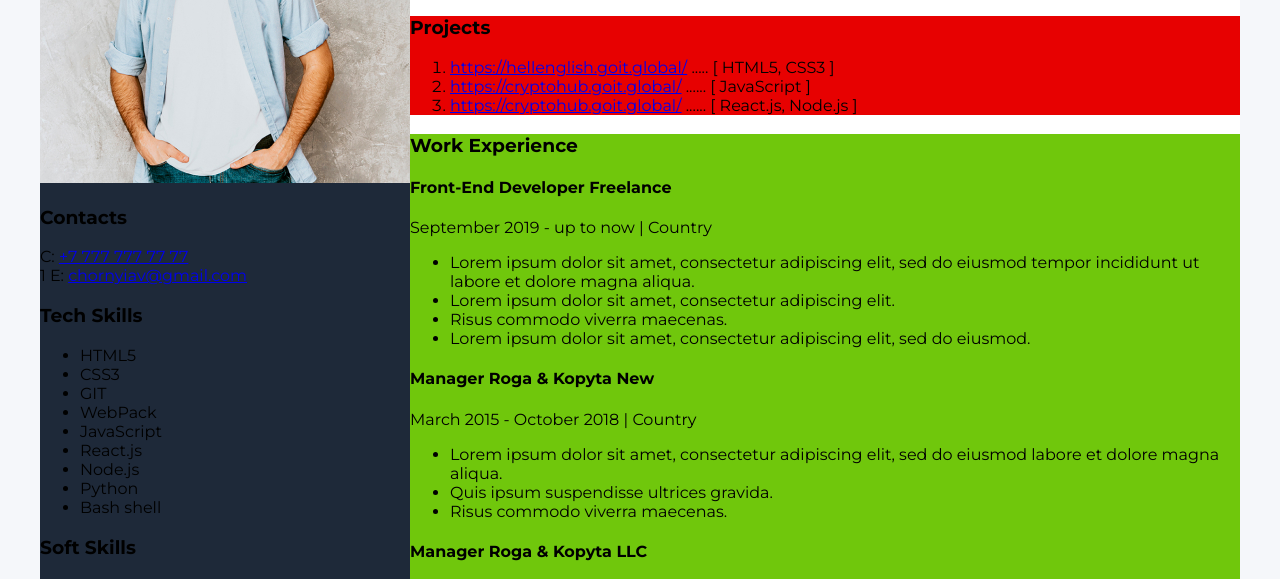
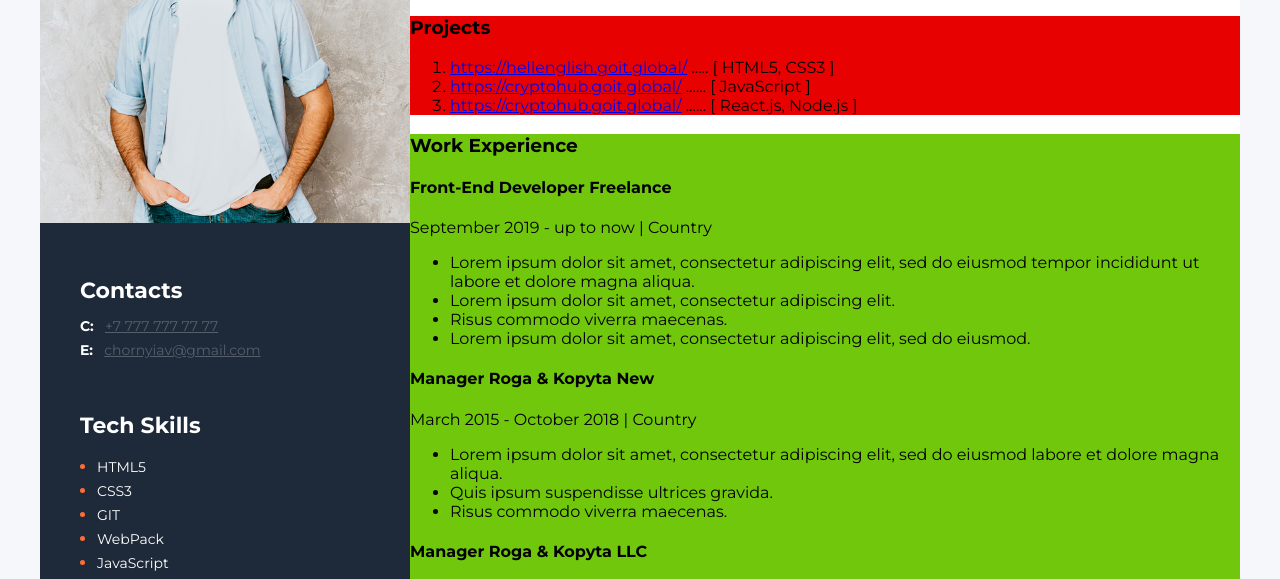
Before and after one commit to lelikkrovo/maraphon, a plain HTML site: page index.html in a window 1280 px wide. Shown: the part 211-790 px from the top of the page. Drawn offline with Linux system fonts and the light colour scheme.

Commit message:
upd html css

```diff
--- a/css/style.css
+++ b/css/style.css
@@ -47,6 +47,61 @@ body {
 
 }
 
+/* sidebar section */
 .sidebar_section {
     background: #1E2939;
+    width: 370px;
+    padding: 40px 0;
 }
+
+.contact_section,
+.tech_skills_section,
+.soft_skills_section {
+    margin: 50px 0 0 40px;
+}
+
+.sidebar_title {
+    font-style: normal;
+    font-weight: bold;
+    font-size: 22px;
+    line-height: 27px;
+    color: #fff;
+    margin-bottom: 10px;
+}
+
+/* Contact section */
+.contact_section_tipe {
+    font-weight: bold;
+    font-size: 14px;
+    line-height: 24px;
+    color: #fff;
+    margin-right: 7px;
+}
+
+.contact_section_link {
+    color: #565E6A;
+    font-style: normal;
+    font-weight: normal;
+    font-size: 14px;
+    line-height: 24px;
+}
+
+/* tech and soft skills section */
+.tech_skills_list,
+.soft_skills_list {
+    padding: 0 0 0 17px;
+}
+
+.tech_skills_item,
+.soft_skills_item {
+    color: #FB6D3A;
+}
+
+.tech_skills_item_text,
+.soft_skills_item_text {
+    font-style: normal;
+    font-weight: normal;
+    font-size: 14px;
+    line-height: 24px;
+    color: #fff;
+}
--- a/index.html
+++ b/index.html
@@ -13,7 +13,7 @@
 <body>
    <!--Main container-->
    <div class="main_container">
-        <!--Main content sections-->
+        <!--Main content section-->
         <div class="main_content_section">
             <!--about me section-->
             <div class="about_me_section">
@@ -87,46 +87,46 @@
                 <p>September 2009 - June 2014   |   Country</p>
             </div>
         </div>
-        <!--Sidebar sections-->
+        <!--Sidebar section-->
         <aside class="sidebar_section">
             <img src="img/photo.jpg" alt="user photo">
-            <!--Contacts-->
-            <div>
-                <h3>Contacts</h3>
+            <!--Contact section-->
+            <div class="contact_section">
+                <h3 class="sidebar_title">Contacts</h3>
                 <div>
                     <div>
-                        <span>C:</span>
-                        <a href="tel:+77777777777">+7 777 777 77 77</a>
+                        <span class="contact_section_tipe">C:</span>
+                        <a class="contact_section_link" href="tel:+77777777777">+7 777 777 77 77</a>
                     </div>
-                    <div>1
-                        <span>E:</span>
-                        <a href="mailto:chornyiav@gmail.com">chornyiav@gmail.com</a>
+                    <div>
+                        <span class="contact_section_tipe">E:</span>
+                        <a class="contact_section_link" href="mailto:chornyiav@gmail.com">chornyiav@gmail.com</a>
                     </div>
                 </div>
             </div>
-            <!--Tech Skills-->
-            <div>
-                <h3>Tech Skills</h3>
-                <ul>
-                    <li>HTML5</li>
-                    <li>CSS3</li>
-                    <li>GIT</li>
-                    <li>WebPack</li>
-                    <li>JavaScript</li>
-                    <li>React.js</li>
-                    <li>Node.js</li>
-                    <li>Python</li>
-                    <li>Bash shell</li>
+            <!--Tech Skills section-->
+            <div class="tech_skills_section">
+                <h3 class="sidebar_title">Tech Skills</h3>
+                <ul class="tech_skills_list">
+                    <li class="tech_skills_item"><span class="tech_skills_item_text">HTML5</span></li>
+                    <li class="tech_skills_item"><span class="tech_skills_item_text">CSS3</span></li>
+                    <li class="tech_skills_item"><span class="tech_skills_item_text">GIT</span></li>
+                    <li class="tech_skills_item"><span class="tech_skills_item_text">WebPack</span></li>
+                    <li class="tech_skills_item"><span class="tech_skills_item_text">JavaScript</span></li>
+                    <li class="tech_skills_item"><span class="tech_skills_item_text">React.js</span></li>
+                    <li class="tech_skills_item"><span class="tech_skills_item_text">Node.js</span></li>
+                    <li class="tech_skills_item"><span class="tech_skills_item_text">Python</span></li>
+                    <li class="tech_skills_item"><span class="tech_skills_item_text">Bash shell</span></li>
                 </ul>
             </div>
-            <!--Soft Skills-->
-            <div>
-                <h3>Soft Skills</h3>
-                <ul>
-                    <li>Scrumgo</li>
-                    <li>Agile</li>
-                    <li>GTD</li>
-                    <li>Teamwork</li>
+            <!--Soft Skills section-->
+            <div class="soft_skills_section">
+                <h3 class="sidebar_title">Soft Skills</h3>
+                <ul class="soft_skills_list">
+                    <li class="soft_skills_item"><span class="soft_skills_item_text">Scrumgo</span></li>
+                    <li class="soft_skills_item"><span class="soft_skills_item_text">Agile</span></li>
+                    <li class="soft_skills_item"><span class="soft_skills_item_text">GTD</span></li>
+                    <li class="soft_skills_item"><span class="soft_skills_item_text">Teamwork</span></li>
                 </ul>
             </div>
         </aside>
```
